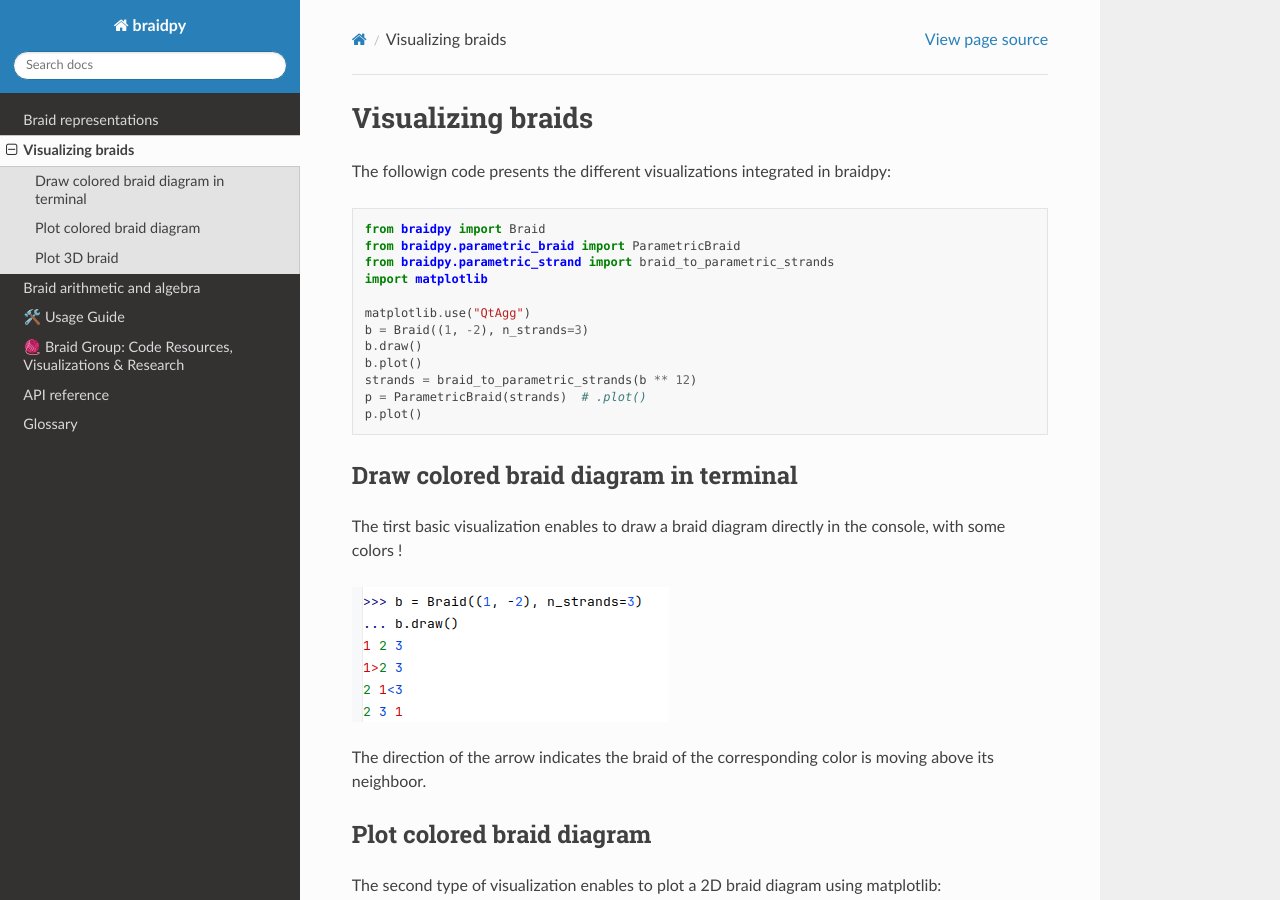
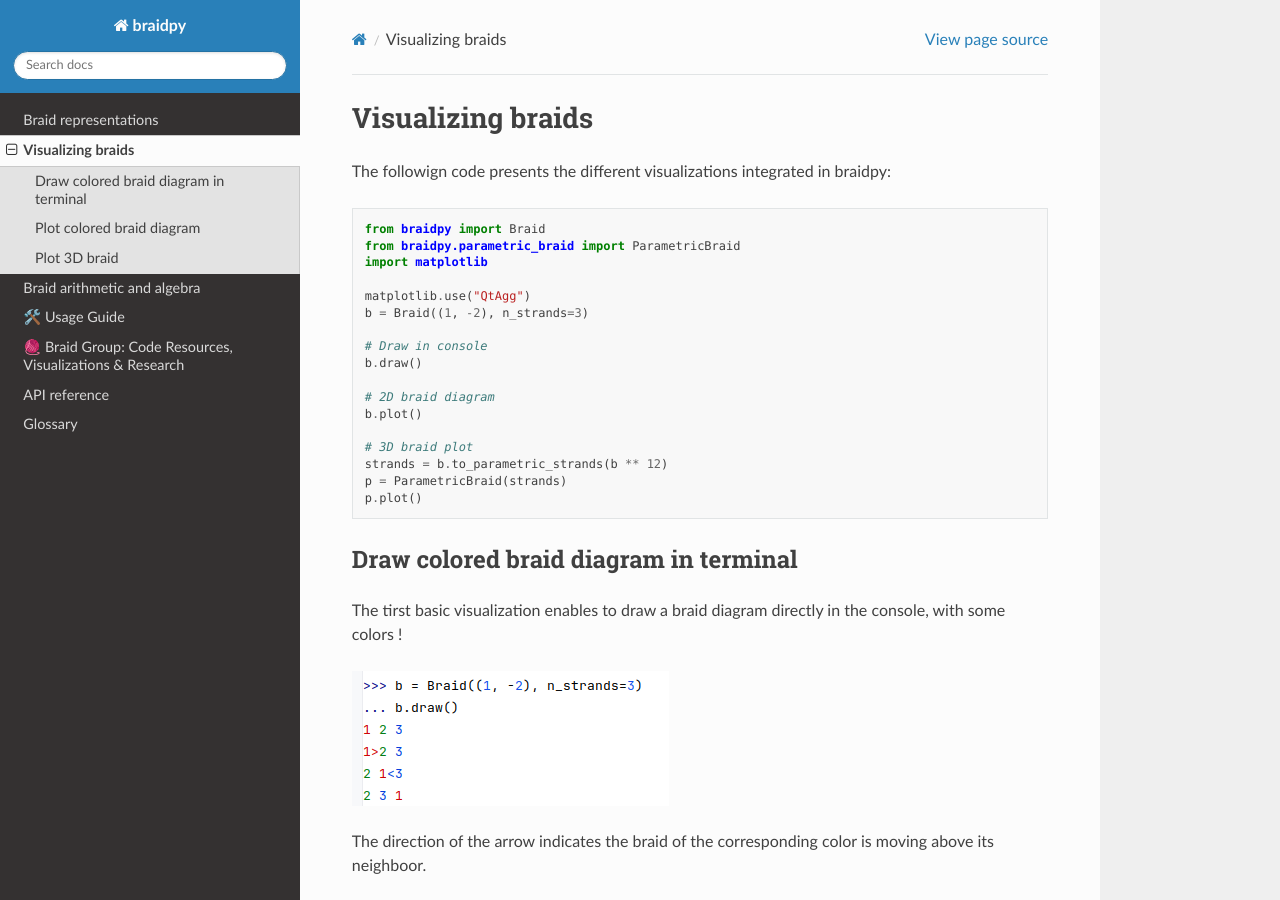
Before and after one commit to baptistelabat/braidpy, a Sphinx documentation site: the page built from docs/source/visualization.md, in a window 1280 px wide and 900 px high. Built offline with Sphinx 7.4.7 and the Read the Docs theme 3.1.0, drawn with Linux system fonts in a browser that asks for light colours.

Commit message:
Minor doc improvements

````diff
--- a/docs/source/visualization.md
+++ b/docs/source/visualization.md
@@ -5,15 +5,20 @@ The followign code presents the different visualizations integrated in braidpy:
 ```python
 from braidpy import Braid
 from braidpy.parametric_braid import ParametricBraid
-from braidpy.parametric_strand import braid_to_parametric_strands
 import matplotlib
 
 matplotlib.use("QtAgg")
 b = Braid((1, -2), n_strands=3)
+
+# Draw in console
 b.draw()
+
+# 2D braid diagram
 b.plot()
-strands = braid_to_parametric_strands(b ** 12)
-p = ParametricBraid(strands)  # .plot()
+
+# 3D braid plot
+strands = b.to_parametric_strands(b ** 12)
+p = ParametricBraid(strands)
 p.plot()
 ```
 ## Draw colored braid diagram in terminal
````
Also changed, not shown: other parts of docs/source/visualization.md (+1 -0 lines), docs/source/usage.md (+1 -1 lines).
